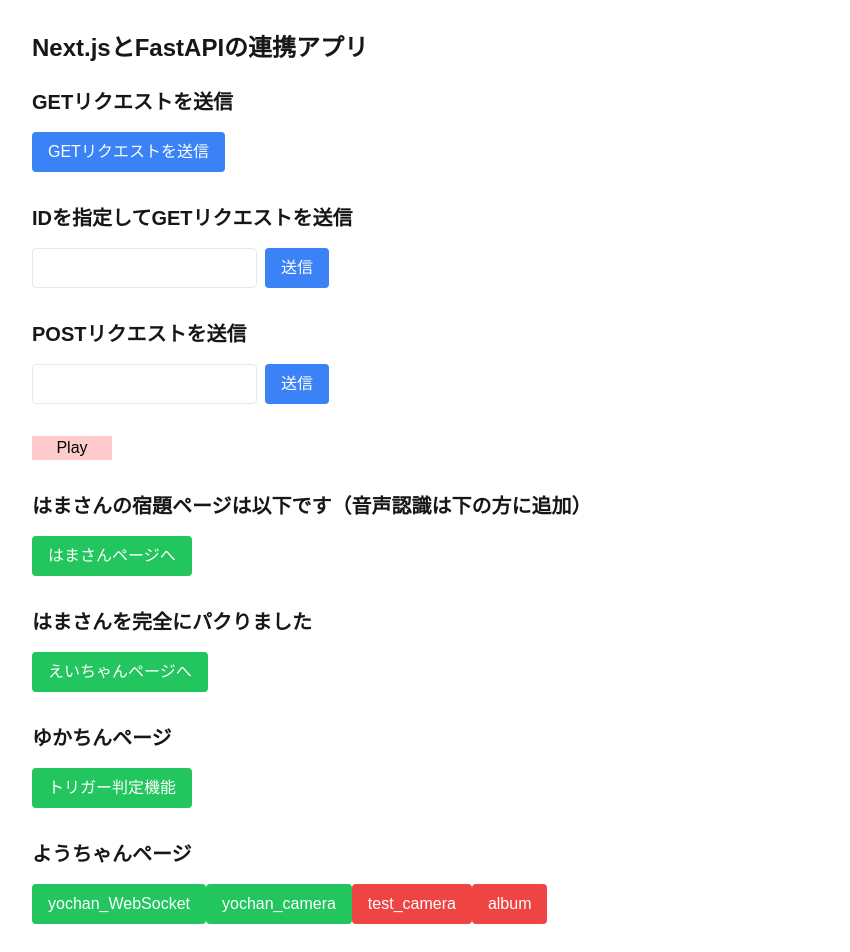
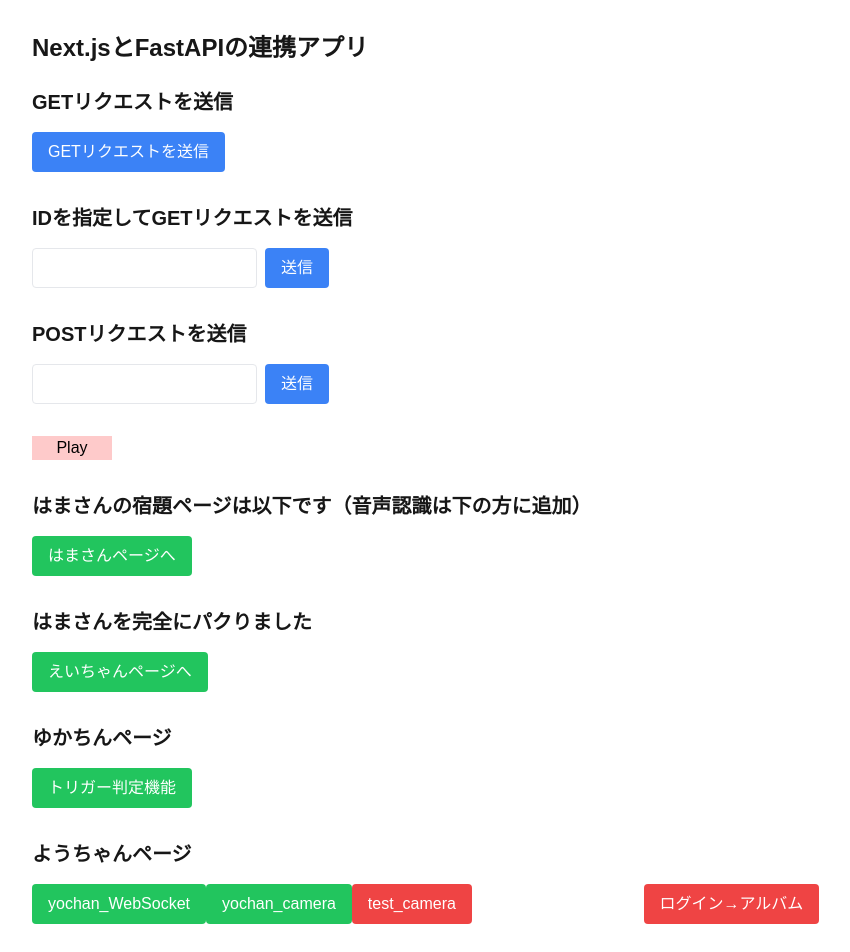
Before and after one commit to yochanchan/LifeCube_front, a Next.js app: page / in a window 1280 px wide. Shown: the top 952 px of the page, without its empty margins (0-850 px from the left). Built offline with nearby package versions, Linux system fonts and the light colour scheme.

Commit message:
loginページの挙動をちょっと修正

```diff
--- a/src/app/login/page.tsx
+++ b/src/app/login/page.tsx
@@ -1,7 +1,7 @@
 // app/auth/page.tsx
 "use client";
 
-import React, { useEffect, useState } from "react";
+import React, { useState } from "react";
 import { useRouter } from "next/navigation";
 
 /** APIベースURL（末尾の / を除去） */
@@ -27,22 +27,6 @@
   // 進行状態とエラー
   const [loading, setLoading] = useState<"login" | "signup" | null>(null);
   const [err, setErr] = useState<string | null>(null);
-
-  // すでにログイン済みなら /album へ
-  useEffect(() => {
-    (async () => {
-      try {
-        const res = await fetch(`${API_BASE}/auth/me`, {
-          method: "GET",
-          credentials: "include",
-          cache: "no-store",
-        });
-        if (res.ok) router.replace("/album");
-      } catch {
-        /* ignore */
-      }
-    })();
-  }, [router]);
 
   // 共通送信ハンドラ（action は 'login' or 'signup'）
   const submit = async (action: "login" | "signup") => {
@@ -97,7 +81,7 @@
         {/* 入力2行（メール、パスワード） */}
         <div className="mt-6 space-y-3">
           <input
-            type="email"
+            type="text" // PoC用になんでも通す
             inputMode="email"
             autoComplete="email"
             placeholder="you@example.com"
@@ -108,6 +92,7 @@
           />
           <input
             type="password"
+            minLength={3} // PoC用に3文字でok
             autoComplete="current-password"
             placeholder="パスワード"
             className="w-full rounded-xl border border-rose-200 px-3 py-2 outline-none focus:ring-2 focus:ring-rose-300"
--- a/src/app/page.jsx
+++ b/src/app/page.jsx
@@ -181,9 +181,16 @@
           </Link>
           <Link href="/album">
             <button
+              className="bg-grey-500 hover:bg-red-600 text-white px-4 py-2 rounded"
+            >
+              album（使わない）
+            </button>
+          </Link>
+          <Link href="/login">
+            <button
               className="bg-red-500 hover:bg-red-600 text-white px-4 py-2 rounded"
             >
-              album
+              ログイン→アルバム
             </button>
           </Link>
         </section>
```
